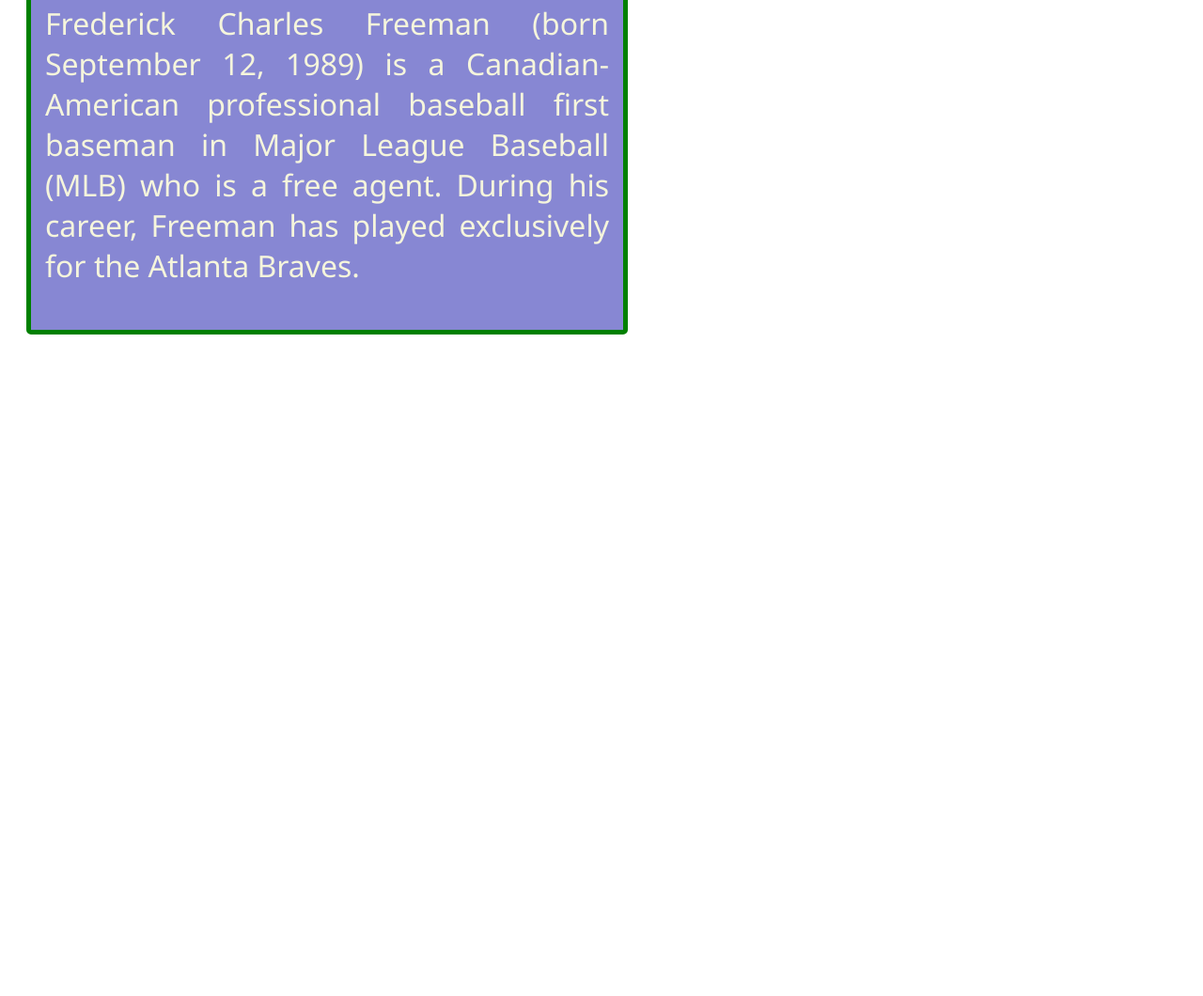
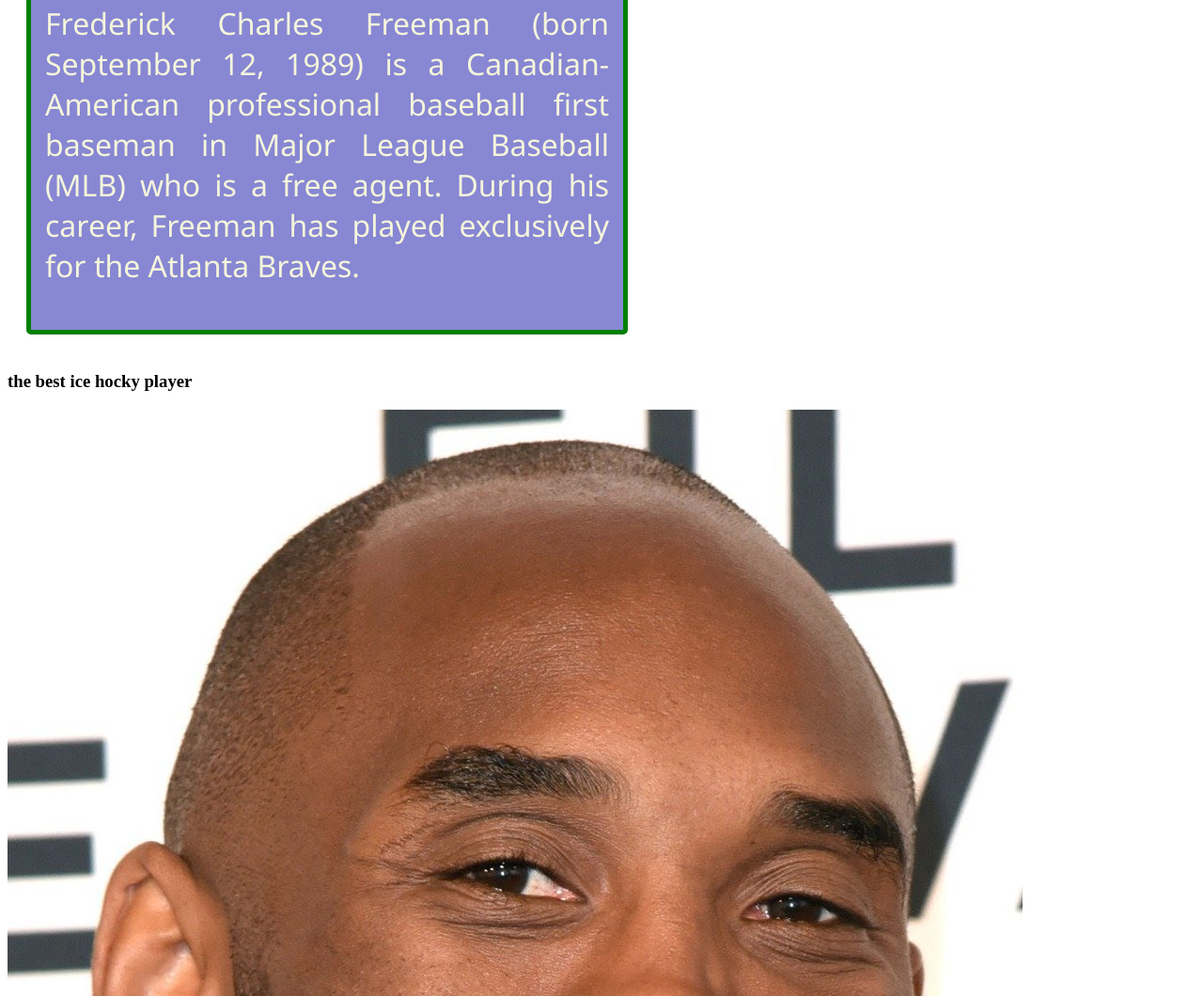
Before and after one commit to kridi32/players-of-us, a plain HTML site: page index.html in a window 1280 px wide. Shown: the part 1720-2780 px from the top of the page at 94% size. Before the commit the page ends 2104 px from the top, so only its background shows below. Drawn offline with Linux system fonts and the light colour scheme.

Commit message:
the picture added

```diff
--- a/index.html
+++ b/index.html
@@ -29,6 +29,10 @@
             <h5 id="freedi">Freddie Freeman</h5>
             <p>Frederick Charles Freeman (born September 12, 1989) is a Canadian-American professional baseball first baseman in Major League Baseball (MLB) who is a free agent. During his career, Freeman has played exclusively for the Atlanta Braves. </p>
         </div>
+        <div class=" class newplayer">
+            <h3>the best ice hocky player </h3>
+            <img src="images/images.jpeg" alt="">
 
+        </div>
     </body>
 </html>
```
Also changed, not shown: images/images.jpeg (added).
